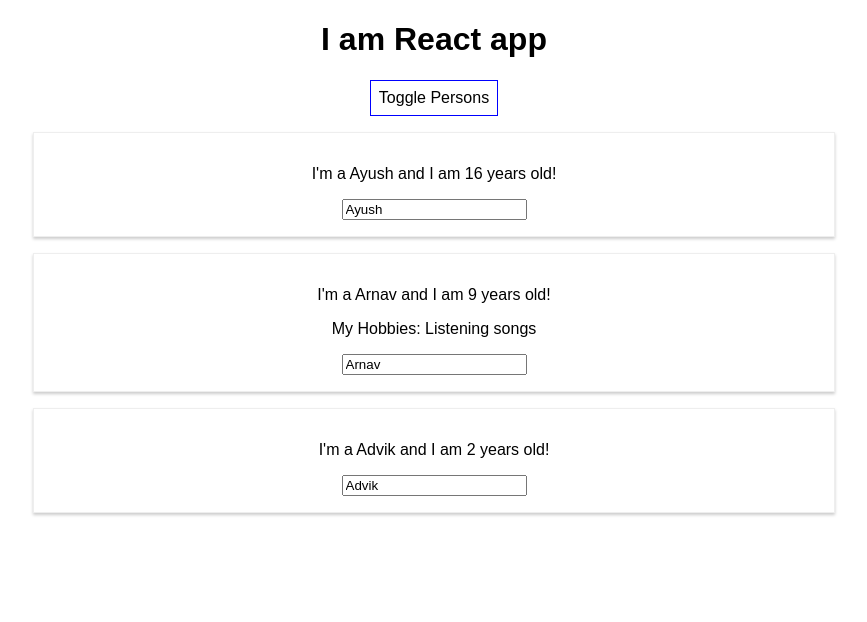
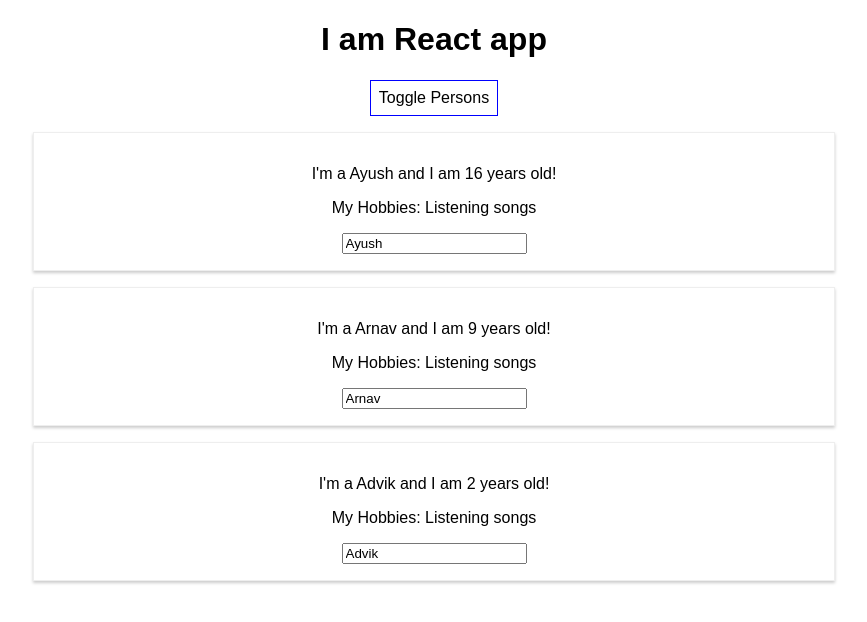
Before and after one commit to snehaltembare/react-complete-guide, a React (Create React App) app: page / in a window 1280 px wide. Both pictures are taken after a click on the button "Toggle Persons". Shown: the top 622 px of the page, without its empty margins (206-1073 px from the left). Built offline with nearby package versions, Linux system fonts and the light colour scheme.

Commit message:
Update state Immutably

```diff
--- a/src/App.js
+++ b/src/App.js
@@ -12,16 +12,11 @@ class App extends Component {
     ],
     showPersons: false
   }
-  switchNameHandler = (newName) => {
-    console.log("Clicked")
-    //DON'T DO THIS: this.state.persons[0].name = "Snehal";
-    this.setState({
-      persons: [
-        { name: newName, age: 16 },
-        { name: "Arnav", age: 9 },
-        { name: "Advik", age: 3 },
-      ]
-    })
+  deletePersonHandler = (index) => {
+  //  const persons = this.state.persons.slice();
+   const persons = [...this.state.persons];
+   persons.splice(index, 1)
+   this.setState({persons: persons});
   };
   inputHandler = (event) => {
     this.setState({
@@ -47,7 +42,17 @@ class App extends Component {
     let persons = null;
     if (this.state.showPersons) {
       persons = (<div>
-        <Person
+        {this.state.persons.map((person, index) => {
+           return <Person
+           name={person.name}
+           age={person.age}
+           key={index}
+           click={() => { this.deletePersonHandler(index)}}
+           change={this.inputHandler}>
+           My Hobbies: Listening songs
+       </Person>
+        })}
+        {/* <Person
           name={this.state.persons[0].name}
           age={this.state.persons[0].age}
         />
@@ -60,7 +65,7 @@ class App extends Component {
       </Person>
         <Person
           name={this.state.persons[2].name}
-          age={this.state.persons[2].age} />
+          age={this.state.persons[2].age} /> */}
       </div>)
     }
     return (
```
